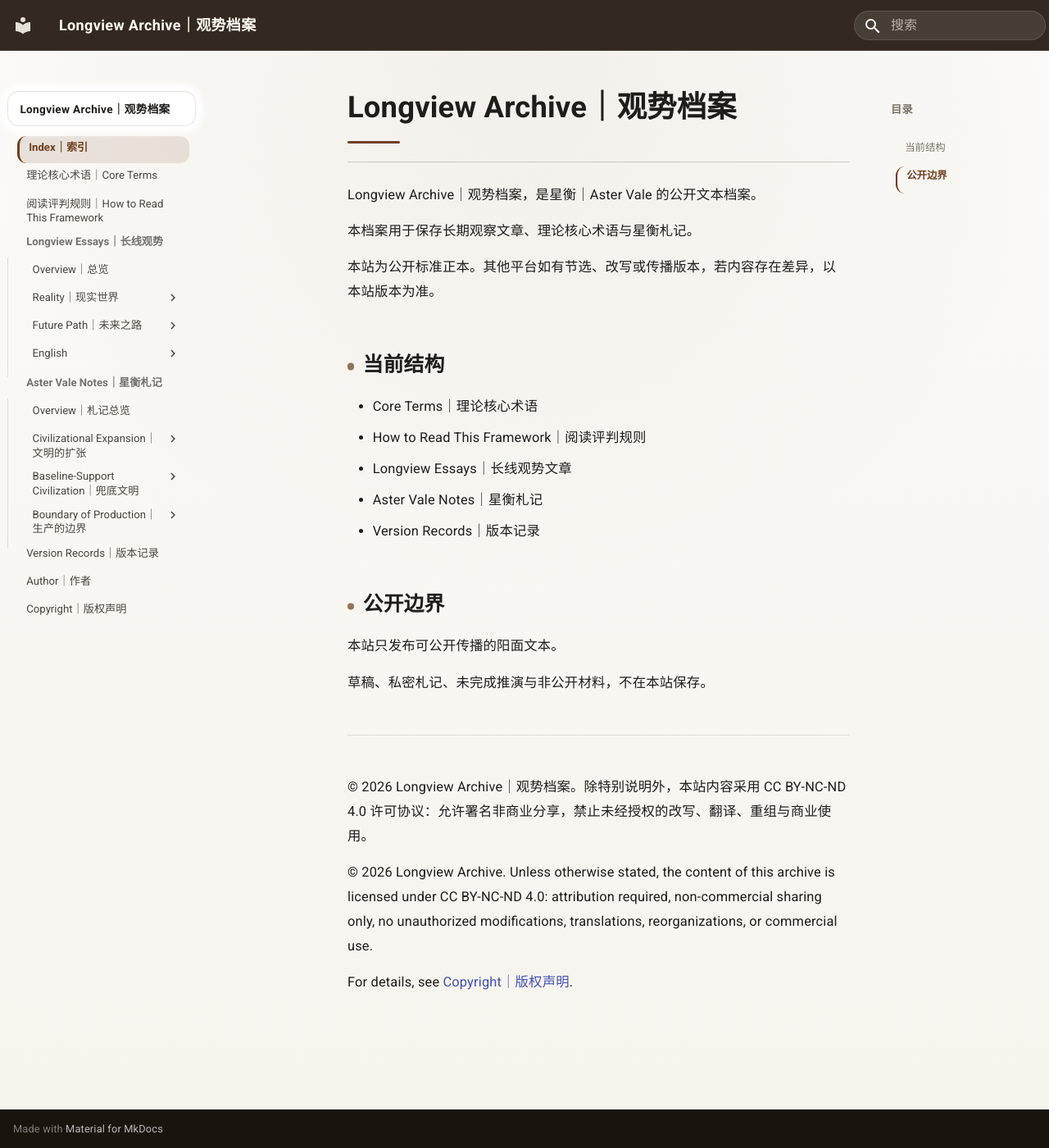
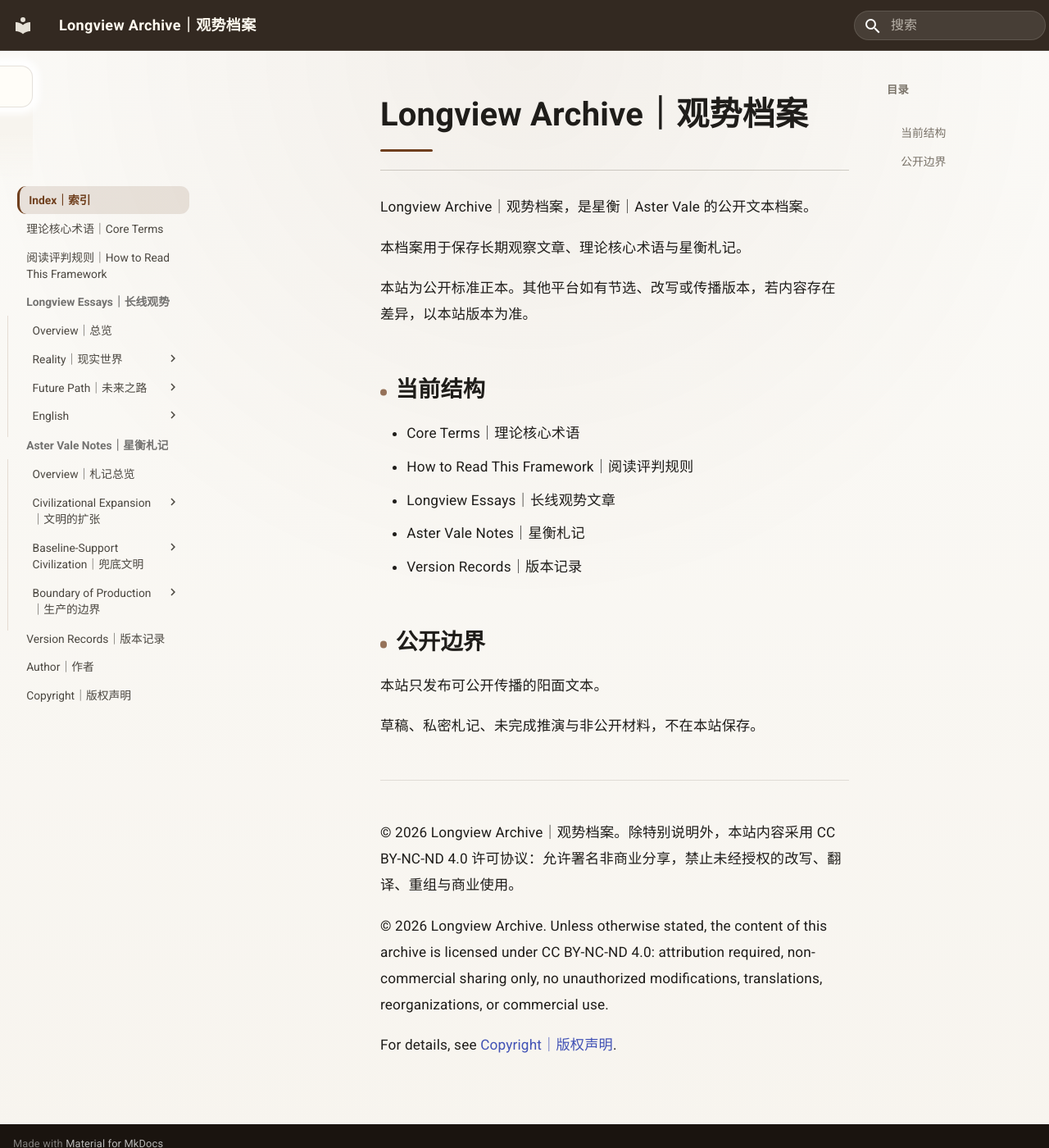
Before and after one commit to guanshi1688/longview-archive, an MkDocs documentation site: the page built from docs/index.md, in a window 1280 px wide and 1400 px high. Shown: the whole window at 82% size. Built offline with MkDocs 1.6.1 and Material for MkDocs 9.7.7, drawn with Linux system fonts in a browser that asks for light colours.

Commit message:
Update extra.css

```diff
--- a/docs/stylesheets/extra.css
+++ b/docs/stylesheets/extra.css
@@ -1,11 +1,8 @@
 /* =========================================================
-   Longview Archive｜观势档案
-   extra.css v2
-   Desktop: 思想树 / 档案馆 / 论文站
-   Mobile : 阅读器 / 单栏 / 防横向溢出
-   ========================================================= */
-/* =========================================================
-   01. Global Design Tokens【已加宽侧边栏、正文宽度】
+   Longview Archive｜观势档案 完整版extra.css
+   1. 桌面加宽侧边栏、正文，拉开间距解决文字wrap换行
+   2. 左侧导航顶部「Longview Archive | 观势档案」固定悬浮，滚动不消失
+   3. 手机端全部原有样式保留，无改动
    ========================================================= */
 :root {
   --lv-bg: #f7f4ee;
@@ -21,10 +18,10 @@
   --lv-accent-soft: rgba(111, 63, 29, 0.09);
   --lv-accent-line: rgba(111, 63, 29, 0.28);
   --lv-shadow-soft: 0 10px 35px rgba(40, 31, 20, 0.06);
-  /* 核心变量调整：左栏加宽、正文加宽、右侧目录适度放宽 */
-  --lv-content-width: 900px;
-  --lv-content-wide: 1020px;
-  --lv-sidebar-width: 20rem;
+  /* 加宽核心变量，解决文字折行 */
+  --lv-content-width: 920px;
+  --lv-content-wide: 1040px;
+  --lv-sidebar-width: 22rem;
   --lv-toc-width: 11rem;
   --md-primary-fg-color: #2b2118;
   --md-primary-fg-color--light: #4a3929;
@@ -36,15 +33,12 @@
   --md-default-fg-color--lighter: var(--lv-text-muted);
   --md-typeset-a-color: #7b461f;
 }
-/* =========================================================
-   02. Base Page Structure
-   ========================================================= */
+
 html {
   text-size-adjust: 100%;
   -webkit-text-size-adjust: 100%;
 }
-html,
-body {
+html, body {
   background: var(--lv-bg);
 }
 body {
@@ -56,7 +50,7 @@
     linear-gradient(180deg, var(--lv-bg-soft), var(--lv-bg));
 }
 .md-grid {
-  max-width: 100rem; /* 整体画布放宽，适配加宽后的三栏 */
+  max-width: 102rem; /* 整体画布拓宽，容纳加宽三栏 */
 }
 .md-main__inner {
   margin-top: 0;
@@ -73,9 +67,8 @@
 .md-content__inner::before {
   display: none;
 }
-/* =========================================================
-   03. Header: 极简出版栏
-   ========================================================= */
+
+/* 头部导航栏样式不变 */
 .md-header {
   background: rgba(43, 33, 24, 0.96);
   color: #fffaf0;
@@ -121,29 +114,52 @@
 .md-tabs__link:hover {
   opacity: 1;
 }
-/* =========================================================
-   04. Desktop Sidebar: 思想树【桌面大屏布局重调】
-   ========================================================= */
+
+/* ====================== 桌面端侧边栏核心修改 ====================== */
 @media screen and (min-width: 76.25em) {
   .md-sidebar {
     width: var(--lv-sidebar-width);
   }
-  /* 加大左栏右侧内边距，制造左栏与正文之间的空隙，解决拥挤 */
+  /* 左栏与正文拉开空隙，解决拥挤 */
   .md-sidebar--primary {
     width: var(--lv-sidebar-width);
-    padding-right: 1.6rem;
+    padding-right: 2rem;
   }
   .md-sidebar--secondary {
     width: var(--lv-toc-width);
     padding-left: 0.6rem;
   }
-  .md-sidebar__scrollwrap {
+
+  /* ========== 关键：侧边栏顶部标题固定悬浮 ========== */
+  .md-sidebar--primary .md-sidebar__scrollwrap {
     margin: 0;
-    padding: 1.25rem 0.45rem 2rem;
+    padding-top: 7rem; /* 预留固定标题高度，避免内容被遮挡 */
+    padding-bottom: 2rem;
+    padding-inline: 0.45rem;
   }
-  .md-sidebar__inner {
-    padding: 0;
+  .md-sidebar--primary .md-nav__title:first-of-type {
+    position: fixed;
+    top: 4rem; /* 距离页面顶部header下方 */
+    left: calc((100% - 102rem) / 2 + 1rem);
+    width: calc(var(--lv-sidebar-width) - 2rem);
+    z-index: 10;
+    background: var(--lv-paper);
+    backdrop-filter: blur(6px);
+    margin: 0;
   }
+  /* 滚动时遮挡下方文字，增加底部渐变遮罩 */
+  .md-sidebar--primary .md-sidebar__scrollwrap::before {
+    content: "";
+    position: fixed;
+    top: 4rem;
+    left: calc((100% - 102rem) / 2 + 1rem);
+    width: calc(var(--lv-sidebar-width) - 2rem);
+    height: 7rem;
+    background: linear-gradient(to bottom, var(--lv-bg) 60%, transparent);
+    pointer-events: none;
+    z-index: 9;
+  }
+
   .md-nav {
     font-size: 0.69rem;
     line-height: 1.45;
@@ -171,10 +187,7 @@
     padding: 0.34rem 0.56rem;
     color: var(--lv-text-soft);
     border-radius: 0.55rem;
-    transition:
-      background 120ms ease,
-      color 120ms ease,
-      border-color 120ms ease;
+    transition: background 120ms ease, color 120ms ease, border-color 120ms ease;
   }
   .md-nav__link:hover {
     color: var(--lv-accent);
@@ -212,10 +225,8 @@
     border-left: 2px solid var(--lv-accent);
   }
 }
-/* =========================================================
-   05. Optional Nav Group Emphasis
-   适合你的 Reality / Future Path / Core Terms 结构
-   ========================================================= */
+
+/* 导航条目彩色标记（Reality / Future / Core Terms） */
 @media screen and (min-width: 76.25em) {
   .md-nav__link[href*="/essays/reality/"],
   .md-nav__link[href*="/reality/"] {
@@ -251,9 +262,8 @@
     flex: 0 0 auto;
   }
 }
-/* =========================================================
-   06. Article Body: 论文阅读排版
-   ========================================================= */
+
+/* 正文阅读排版 */
 .md-typeset {
   color: var(--lv-text);
   font-size: 0.86rem;
@@ -342,9 +352,8 @@
 .md-typeset li > p {
   margin: 0.35rem 0;
 }
-/* =========================================================
-   07. Quote / Admonition / Cards
-   ========================================================= */
+
+/* 引用、提示框、代码、表格、图片、页脚、打印、深色模式全部保留原有样式 */
 .md-typeset blockquote {
   margin: 1.35rem 0;
   padding: 0.1rem 0 0.1rem 1rem;
@@ -366,9 +375,6 @@
 .md-typeset summary {
   font-weight: 700;
 }
-/* =========================================================
-   08. Code / Tables / Images 防崩
-   ========================================================= */
 .md-typeset code {
   border-radius: 0.28rem;
 }
@@ -407,9 +413,6 @@
   color: var(--lv-text-muted);
   font-size: 0.72rem;
 }
-/* =========================================================
-   09. Footer / Pagination
-   ========================================================= */
 .md-footer {
   background: #211913;
 }
@@ -423,24 +426,13 @@
   background: var(--lv-accent);
   border-color: var(--lv-accent);
 }
-/* =========================================================
-   10. Desktop Wide Article Option
-   如果某些页面需要更宽，可在 markdown 顶部加：
-   ---
-   body_class: wide-page
-   ---
-   但这个需要 theme 支持 body_class；不用也没事。
-   ========================================================= */
 body.wide-page .md-content__inner {
   max-width: var(--lv-content-wide);
 }
-/* =========================================================
-   11. Mobile: 阅读器模式【完全保留原样式，无任何修改】
-   核心：不要在手机上复刻桌面左栏
-   ========================================================= */
+
+/* ====================== 手机端完全隔离，不受上面固定标题影响 ====================== */
 @media screen and (max-width: 76.1875em) {
-  html,
-  body {
+  html, body {
     overflow-x: hidden;
   }
   .md-grid {
@@ -537,10 +529,18 @@
   .md-tabs {
     display: none;
   }
+  /* 手机端取消侧边栏固定标题，恢复原生滚动 */
+  .md-sidebar--primary .md-nav__title:first-of-type {
+    position: static !important;
+    width: auto !important;
+  }
+  .md-sidebar--primary .md-sidebar__scrollwrap {
+    padding-top: 1.25rem !important;
+  }
+  .md-sidebar--primary .md-sidebar__scrollwrap::before {
+    display: none !important;
+  }
 }
-/* =========================================================
-   12. Small Mobile: 竖屏手机强化【原样保留】
-   ========================================================= */
 @media screen and (max-width: 480px) {
   .md-content__inner {
     padding-left: 0.92rem;
@@ -566,9 +566,8 @@
     max-width: 72vw;
   }
 }
-/* =========================================================
-   13. Prevent Common Overflow Bugs
-   ========================================================= */
+
+/* 全局防文字溢出 */
 .md-typeset,
 .md-content,
 .md-content__inner,
@@ -590,9 +589,8 @@
   overflow-wrap: normal;
   word-break: normal;
 }
-/* =========================================================
-   14. Dark Mode 保底
-   ========================================================= */
+
+/* 深色模式 */
 [data-md-color-scheme="slate"] {
   --lv-bg: #15120f;
   --lv-bg-soft: #1b1713;
@@ -629,9 +627,8 @@
 [data-md-color-scheme="slate"] .md-typeset blockquote {
   background: linear-gradient(90deg, rgba(210, 149, 91, 0.08), transparent);
 }
-/* =========================================================
-   15. Print Mode
-   ========================================================= */
+
+/* 打印样式 */
 @media print {
   .md-header,
   .md-sidebar,
@@ -653,109 +650,3 @@
     page-break-after: avoid;
   }
 }
-/* =========================================================
-   v2.1 Desktop Rebalance Patch（已优化变量，保留原有字体缩放逻辑）
-   ========================================================= */
-@media screen and (min-width: 76.25em) {
-  /* 正文居中，彻底删除原v2.2的translateX偏移，解决拥挤 */
-  .md-content__inner {
-    max-width: var(--lv-content-width);
-    margin-left: auto;
-    margin-right: auto;
-    padding-top: 2.3rem;
-  }
-  /* 桌面正文稍微缩小一点，更像论文站 */
-  .md-typeset {
-    font-size: 0.82rem;
-    line-height: 1.82;
-  }
-  /* 标题同步微缩，不然会显得头重脚轻 */
-  .md-typeset h1 {
-    font-size: 1.82rem;
-    line-height: 1.28;
-    margin-bottom: 1.25rem;
-  }
-  .md-typeset h2 {
-    font-size: 1.24rem;
-    line-height: 1.42;
-  }
-  .md-typeset h3 {
-    font-size: 1rem;
-    line-height: 1.45;
-  }
-  .md-typeset h4 {
-    font-size: 0.92rem;
-  }
-  /* 左栏导航字体略紧一点，更像“树” */
-  .md-sidebar--primary .md-nav {
-    font-size: 0.71rem;
-    line-height: 1.42;
-  }
-  /* 左栏标题更稳 */
-  .md-sidebar--primary .md-nav__title {
-    margin-bottom: 0.6rem;
-    padding: 0.68rem 0.78rem;
-  }
-  /* 子项略收紧，减少散感 */
-  .md-sidebar--primary .md-nav__link {
-    padding-top: 0.3rem;
-    padding-bottom: 0.3rem;
-  }
-  /* 右侧目录更安静一点 */
-  .md-sidebar--secondary .md-nav {
-    font-size: 0.67rem;
-    line-height: 1.38;
-  }
-  .md-sidebar--secondary .md-nav__link {
-    padding-top: 0.22rem;
-    padding-bottom: 0.22rem;
-  }
-}
-/* =========================================================
-   v2.2 拥挤修正：删除原translate偏移，不再挤压正文
-   ========================================================= */
-@media screen and (min-width: 76.25em) {
-  /* 原v2.2里的transform: translateX(3.2rem) 已完全移除 */
-  .md-grid {
-    max-width: 100rem;
-  }
-  /* 左侧导航固定加宽变量，不再缩小 */
-  .md-sidebar--primary {
-    width: var(--lv-sidebar-width);
-  }
-  /* 右侧目录使用新变量，适度放宽 */
-  .md-sidebar--secondary {
-    width: var(--lv-toc-width);
-  }
-  /* 正文段落间距微调，阅读舒适 */
-  .md-typeset p {
-    margin: 0.72rem 0;
-  }
-  /* 引用块微调 */
-  .md-typeset blockquote {
-    margin: 1.05rem 0;
-    padding-left: 0.75rem;
-  }
-  /* 左侧导航紧凑优化 */
-  .md-sidebar--primary .md-nav {
-    font-size: 0.66rem;
-    line-height: 1.34;
-  }
-  .md-sidebar--primary .md-nav__link {
-    padding-top: 0.24rem;
-    padding-bottom: 0.24rem;
-  }
-  .md-sidebar--primary .md-nav__title {
-    font-size: 0.68rem;
-    padding: 0.58rem 0.72rem;
-  }
-  /* 右侧目录弱化 */
-  .md-sidebar--secondary .md-nav {
-    font-size: 0.62rem;
-    line-height: 1.34;
-  }
-  .md-sidebar--secondary .md-nav__link {
-    padding-top: 0.18rem;
-    padding-bottom: 0.18rem;
-  }
-}
```
